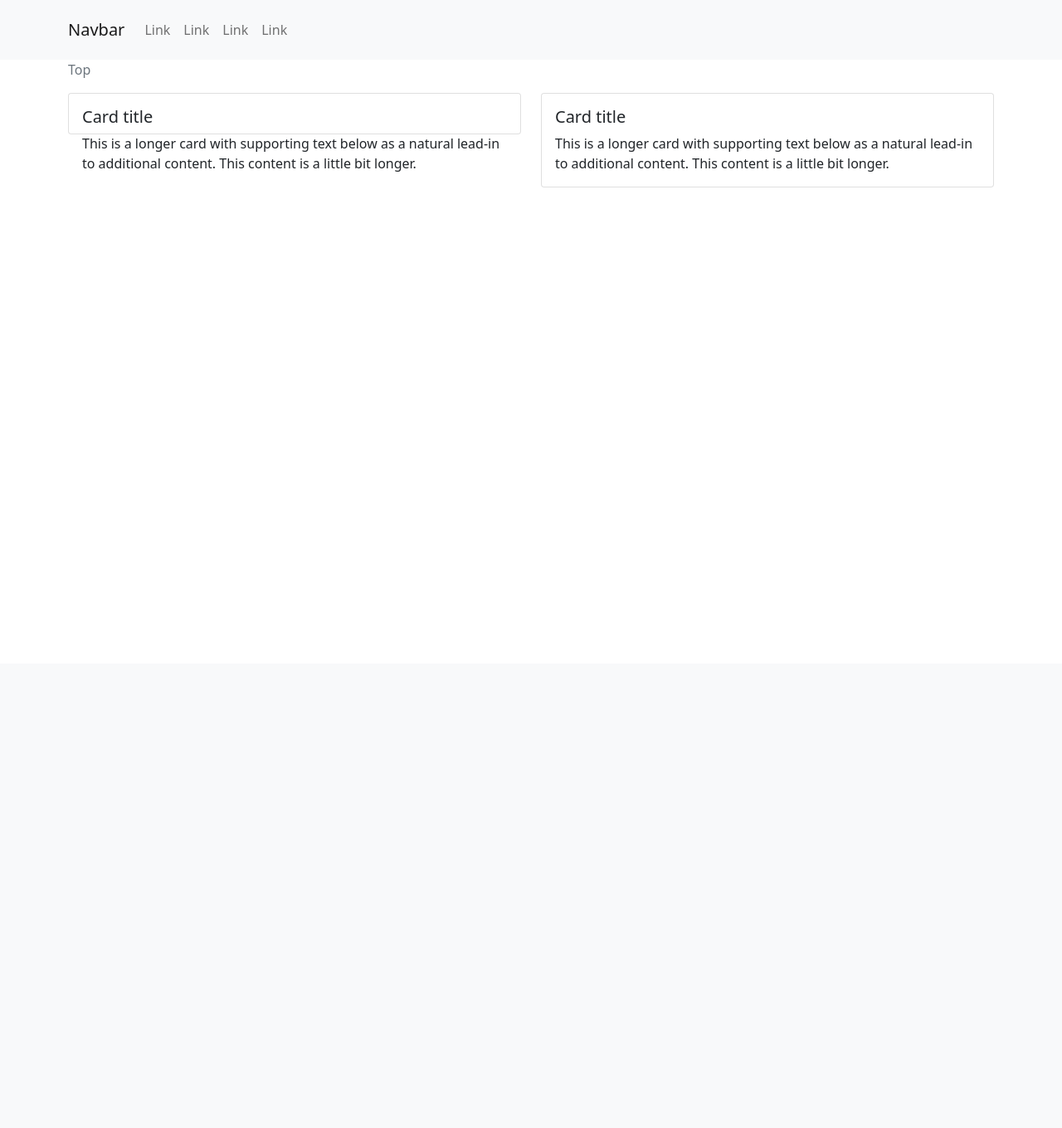
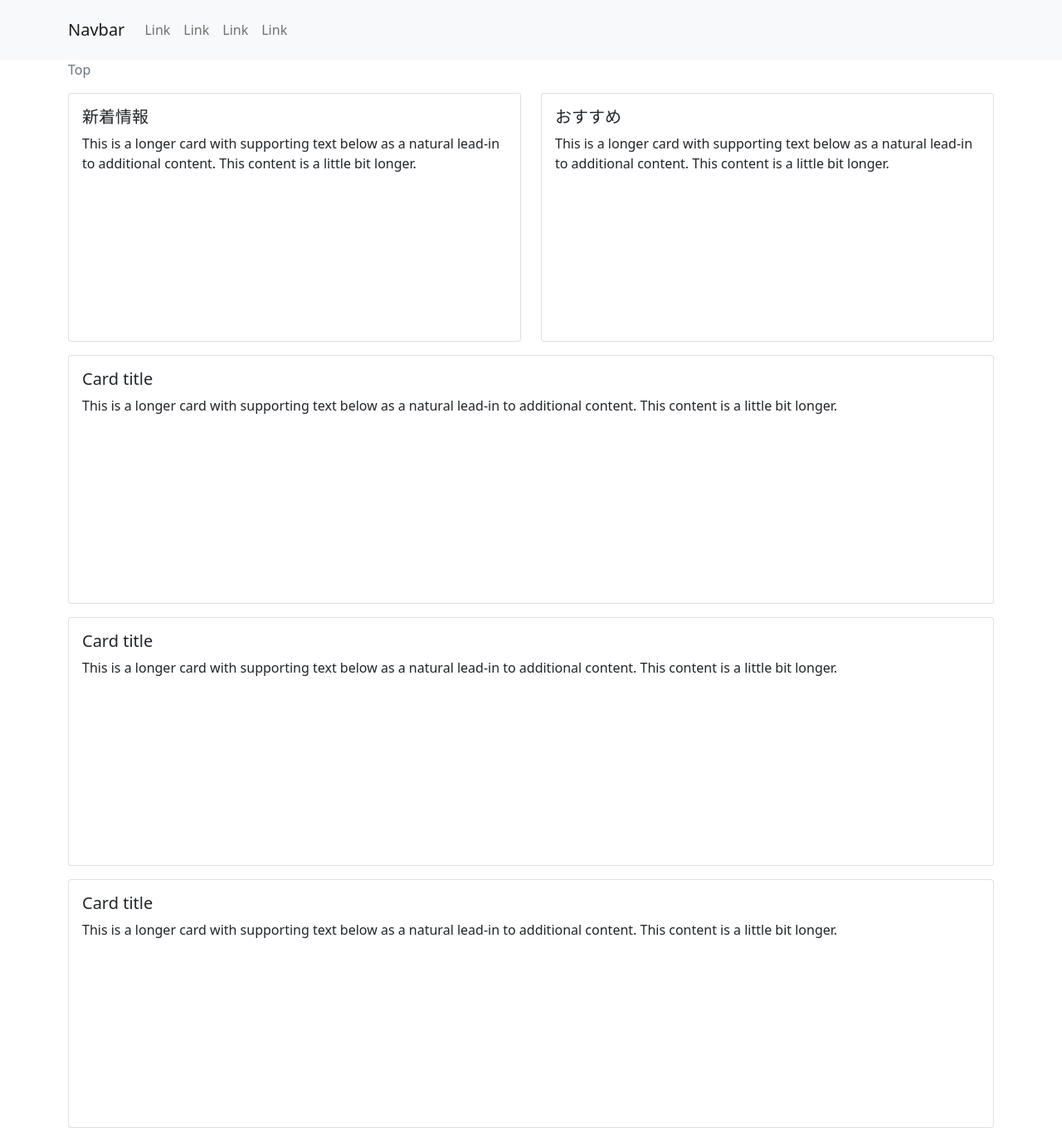
Before and after one commit to Kazumasa1/syukatu_presen, a Django app: template haiku/templates/top_design.html in a window 1280 px wide. Shown: the whole page at 83% size. Before the commit the page ends 226 px from the top, so only its background shows below. Run offline with Django 3.2, Linux system fonts and the light colour scheme; the template is opened without the code that fills it, so the values that code supplies are empty; parts of the project's set-up code (start-up, migrations or seed data) failed here and were passed over.

Commit message:
メインコンテンツのデザインをした

```diff
--- a/haiku/templates/top_design.html
+++ b/haiku/templates/top_design.html
@@ -50,21 +50,46 @@
             </ol>
         </nav>
 
+        <!-- メインコンテンツエリア -->
+        <div class="d-grid gap-3">
+
+            <!-- 新着情報とおすすめ記事 -->
             <div class="row row-cols-1 row-cols-md-2 g-4">
                 <div class="col">
-                <div class="card" style="height: 50px;">
+                    <div class="card" style="height: 300px;">
+                        <div class="card-body">
+                            <h5 class="card-title">新着情報</h5>
+                            <p class="card-text">This is a longer card with supporting text below as a natural lead-in to additional content. This content is a little bit longer.</p>
+                        </div>
+                    </div>
+                </div>
+                <div class="col">
+                    <div class="card" style="height: 300px;">
+                        <div class="card-body">
+                            <h5 class="card-title">おすすめ</h5>
+                            <p class="card-text">This is a longer card with supporting text below as a natural lead-in to additional content. This content is a little bit longer.</p>
+                        </div>
+                    </div>
+                </div>
+            </div>
+
+            <!-- 公募情報エリア -->
+            <div class="card" style="height: 300px;">
                 <div class="card-body">
                     <h5 class="card-title">Card title</h5>
                     <p class="card-text">This is a longer card with supporting text below as a natural lead-in to additional content. This content is a little bit longer.</p>
                 </div>
             </div>
-            </div>
-            <div class="col">
-                <div class="card">
+            <div class="card" style="height: 300px;">
                 <div class="card-body">
                     <h5 class="card-title">Card title</h5>
                     <p class="card-text">This is a longer card with supporting text below as a natural lead-in to additional content. This content is a little bit longer.</p>
                 </div>
+            </div>
+            <div class="card" style="height: 300px;">
+                <div class="card-body">
+                    <h5 class="card-title">Card title</h5>
+                    <p class="card-text">This is a longer card with supporting text below as a natural lead-in to additional content. This content is a little bit longer.</p>
                 </div>
             </div>
         </div>
```
Lines whose indentation alone changed are shown as unchanged.
